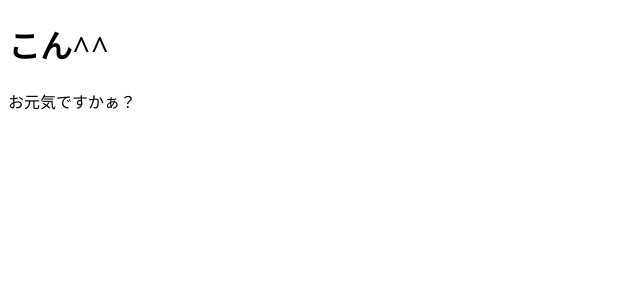
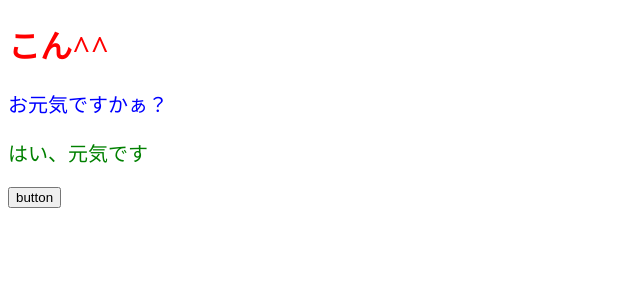
Before and after one commit to YuuHikida/practice_react, a React (Create React App) app: page / in a window 1280 px wide. Shown: the top 300 px of the page, without its empty margins (0-640 px from the left). Built offline with nearby package versions, Linux system fonts and the light colour scheme; the HTML template or start-up script is replaced by a standard one.

Commit message:
Componentization

```diff
--- a/src/App.jsx
+++ b/src/App.jsx
@@ -1,10 +1,21 @@
+import { ColorfulMessage } from "./components/ColorfulMessage";
+
 // componentNameは最初は大文字にする(大文字のパスカルケースにしないと読み込まない)
 export const App = () => {
+  const onClickButton = () => alert();
+
+  const contentStyleB = {
+    color: "blue",
+    fontSize: "18px",
+  };
+
   return (
     // <React.Fragment>
     <>
-      <h1>こん^^</h1>
-      <p>お元気ですかぁ？</p>
+      <h1 style={{ color: "red" }}>こん^^</h1>
+      <ColorfulMessage color="blue" message="お元気ですかぁ？" />
+      <ColorfulMessage color="green" message="はい、元気です" />
+      <button onClick={onClickButton}>button</button>
     </>
   );
 };
--- /dev/null
+++ b/src/components/ColorfulMessage.jsx
@@ -0,0 +1,9 @@
+export const ColorfulMessage = (props) => {
+  //console.log(props); ->{color: 'blue', message: 'お元気ですかぁ？'}
+  const contentStyleA = {
+    color: props.color,
+    fontSize: "20px",
+  };
+
+  return <p style={contentStyleA}>{props.message}</p>;
+};
```
